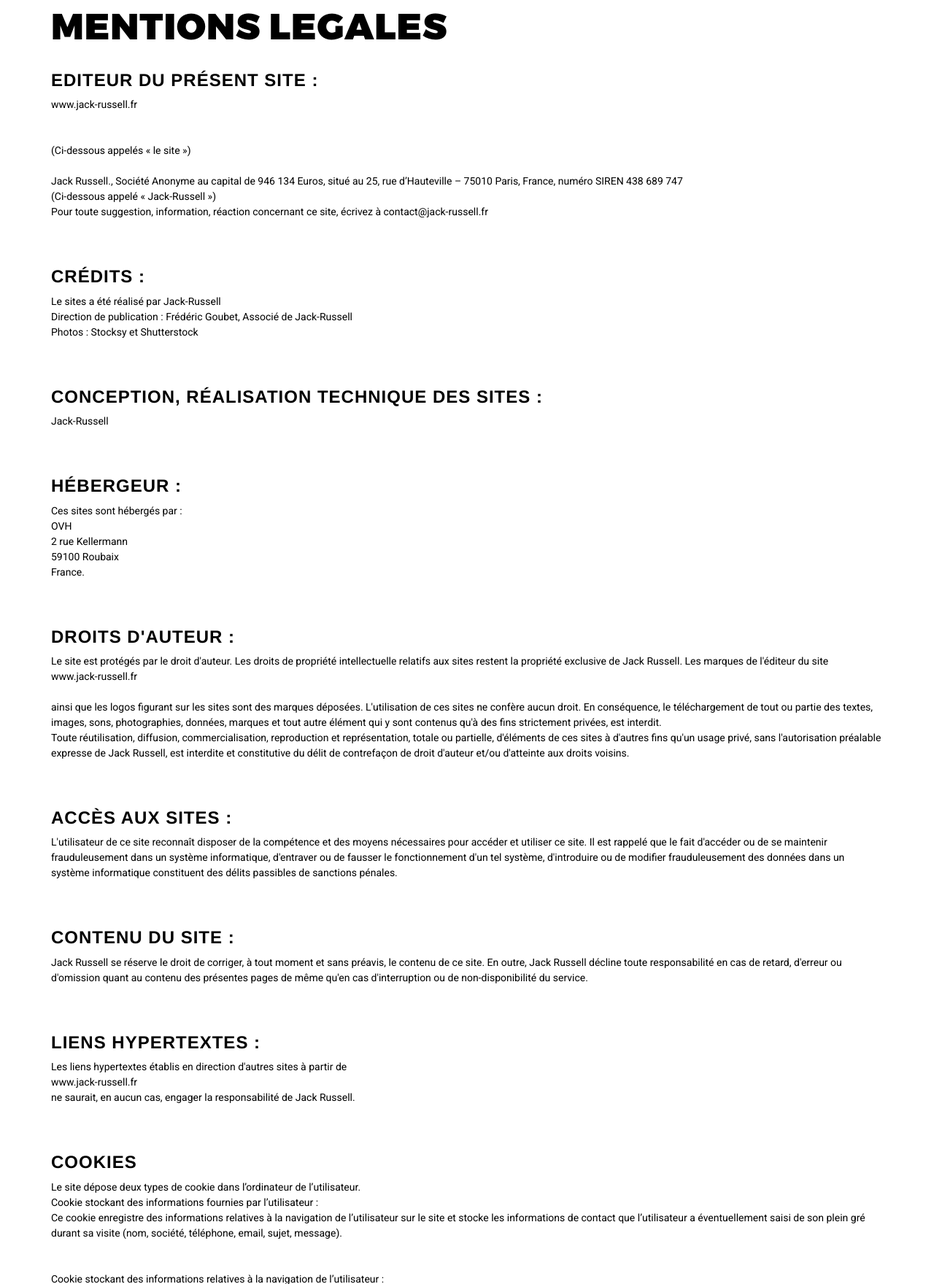
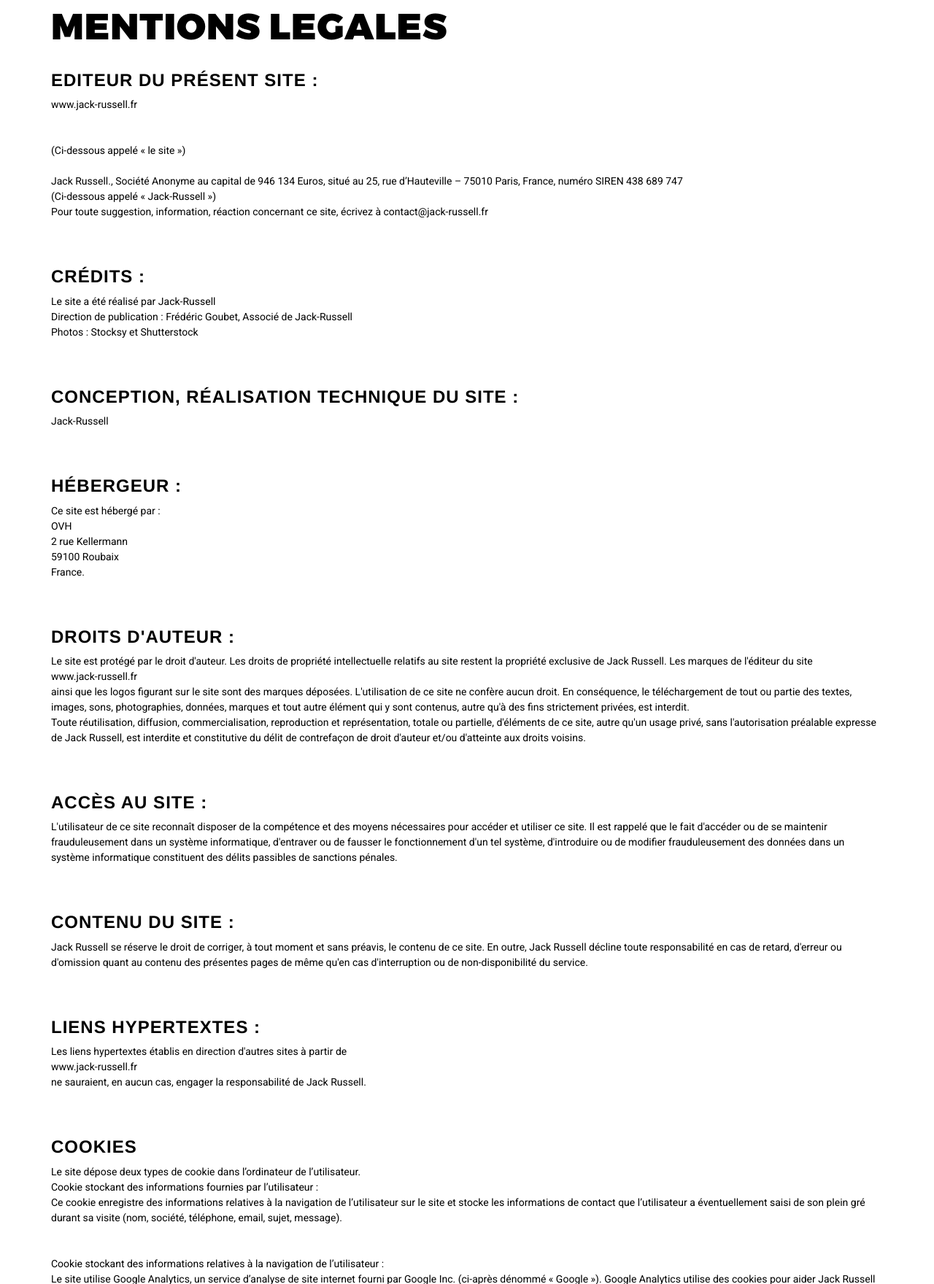
Before and after one commit to RicardoManigat/jr-jack-russell.fr, a PHP site: page /mentionslegales.php in a window 1280 px wide; the page is wider, and only the part inside the window is pictured. Shown: the part 143-1903 px from the top of that part at 73% size. Run offline with PHP 8.4, Linux system fonts and the light colour scheme.

Commit message:
Correction erreurs Mentions Légales

```diff
--- a/mentionslegales.php
+++ b/mentionslegales.php
@@ -40,16 +40,16 @@
         <h3 class="subtitle">
             Editeur du présent site :
         </h3>
-        <p class="text">www.jack-russell.fr<br><br><br>(Ci-dessous appelés « le site »)<br><br>Jack Russell., Société Anonyme au capital de 946 134 Euros, situé au 25, rue d’Hauteville – 75010 Paris, France, numéro SIREN 438 689 747<br>(Ci-dessous appelé « Jack-Russell »)<br>Pour toute suggestion, information, réaction concernant ce site, écrivez à  contact@jack-russell.fr
+        <p class="text">www.jack-russell.fr<br><br><br>(Ci-dessous appelé « le site »)<br><br>Jack Russell., Société Anonyme au capital de 946 134 Euros, situé au 25, rue d’Hauteville – 75010 Paris, France, numéro SIREN 438 689 747<br>(Ci-dessous appelé « Jack-Russell »)<br>Pour toute suggestion, information, réaction concernant ce site, écrivez à  contact@jack-russell.fr
         </p><br><br>
         <h3 class="subtitle">
             Crédits :
         </h3>
         <p class="text">
-            Le  sites a été réalisé par Jack-Russell<br>Direction de publication : Frédéric Goubet, Associé de Jack-Russell<br>Photos : Stocksy et Shutterstock
+            Le  site a été réalisé par Jack-Russell<br>Direction de publication : Frédéric Goubet, Associé de Jack-Russell<br>Photos : Stocksy et Shutterstock
         </p><br><br>
             <h3 class="subtitle">
-            Conception, Réalisation technique des sites :
+            Conception, Réalisation technique du site :
         </h3>
         <p class="text">
             Jack-Russell
@@ -58,19 +58,19 @@
             Hébergeur :
         </h3>
         <p class="text">
-            Ces sites sont hébergés par :<br>OVH<br>2 rue Kellermann<br>59100 Roubaix<br>France.
+            Ce site est hébergé par :<br>OVH<br>2 rue Kellermann<br>59100 Roubaix<br>France.
         </p><br><br>
             <h3 class="subtitle">
             Droits d'auteur :
         </h3>
         <p class="text">
-            Le site est protégés par le droit d'auteur. Les droits de propriété intellectuelle relatifs aux sites restent la propriété exclusive de Jack Russell. Les marques de l'éditeur du site<br>
-           www.jack-russell.fr<br><br>
-            ainsi que les logos figurant sur les sites sont des marques déposées. L'utilisation de ces sites ne confère aucun droit. En conséquence, le téléchargement de tout ou partie des textes, images, sons, photographies, données, marques et tout autre élément qui y sont contenus qu'à des fins strictement privées, est interdit.<br>
-            Toute réutilisation, diffusion, commercialisation, reproduction et représentation, totale ou partielle, d'éléments de ces sites à d'autres fins qu'un usage privé, sans l'autorisation préalable expresse de Jack Russell, est interdite et constitutive du délit de contrefaçon de droit d'auteur et/ou d'atteinte aux droits voisins.
+            Le site est protégé par le droit d'auteur. Les droits de propriété intellectuelle relatifs au site restent la propriété exclusive de Jack Russell. Les marques de l'éditeur du site <br>www.jack-russell.fr<br>
+ainsi que les logos figurant sur le site sont des marques déposées. L'utilisation de ce site ne confère aucun droit. En conséquence, le téléchargement de tout ou partie des textes, images, sons, photographies, données, marques et tout autre élément qui y sont contenus, autre qu'à des fins strictement privées, est interdit.<br>
+Toute réutilisation, diffusion, commercialisation, reproduction et représentation, totale ou partielle, d'éléments de ce site, autre qu'un usage privé, sans l'autorisation préalable expresse de Jack Russell, est interdite et constitutive du délit de contrefaçon de droit d'auteur et/ou d'atteinte aux droits voisins.<br>
+
         </p><br><br>
             <h3 class="subtitle">
-            Accès aux sites :
+            Accès au site :
         </h3>
         <p class="text">
             L'utilisateur de ce site reconnaît disposer de la compétence et des moyens nécessaires pour accéder et utiliser ce site. Il est rappelé que le fait d'accéder ou de se maintenir frauduleusement dans un système informatique, d'entraver ou de fausser le fonctionnement d'un tel système, d'introduire ou de modifier frauduleusement des données dans un système informatique constituent des délits passibles de sanctions pénales.
@@ -87,7 +87,7 @@
         <p class="text">
            Les liens hypertextes établis en direction d'autres sites à partir de <br>
             www.jack-russell.fr<br>
-            ne saurait, en aucun cas, engager la responsabilité de Jack Russell.
+            ne sauraient, en aucun cas, engager la responsabilité de Jack Russell.
         </p><br><br>
             <h3 class="subtitle">
             Cookies
```
